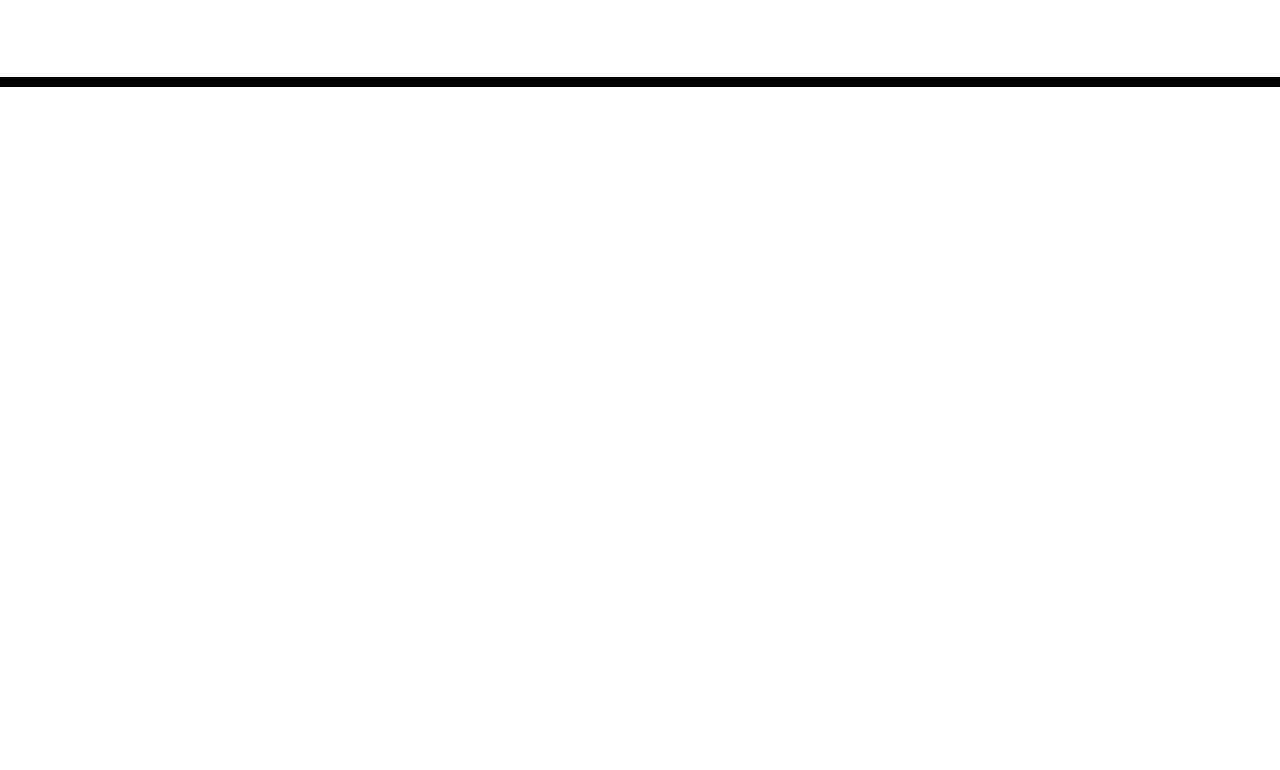
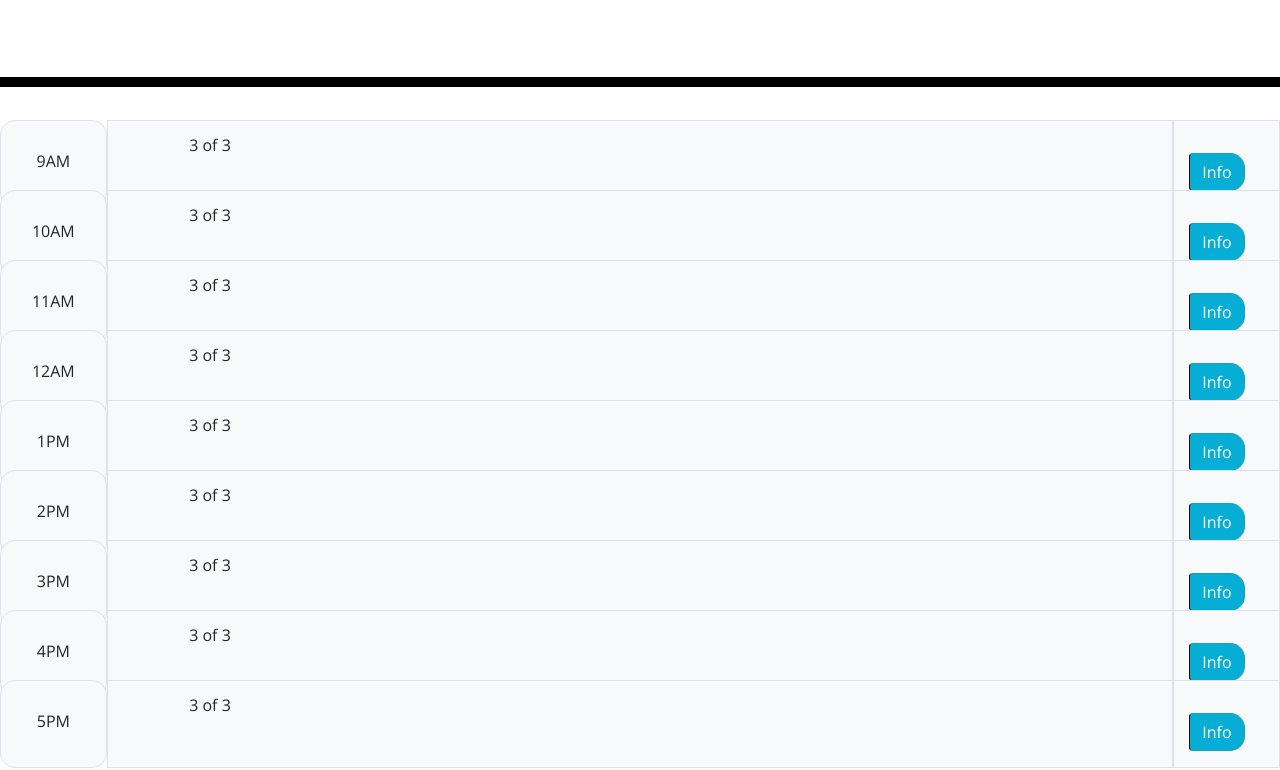
Before and after one commit to preeti1234567/work-dayscheduler, a plain HTML site: page index.html in a window 1280 px wide. Shown: the part 181-951 px from the top of the page. Before the commit the page ends 800 px from the top, so only its background shows below. Drawn offline with nearby package versions, Linux system fonts and the light colour scheme.

Commit message:
added timeblock with button

```diff
--- a/index.html
+++ b/index.html
@@ -1,23 +1,13 @@
 <!DOCTYPE html>
 <html lang="en">
+
 <head>
     <meta charset="UTF-8" />
     <meta name="viewport" content="width=device-width, initial-scale=1.0" />
     <meta http-equiv="X-UA-Compatible" content="ie=edge" />
-    <link
-      rel="stylesheet"
-      href="https://stackpath.bootstrapcdn.com/bootstrap/4.3.1/css/bootstrap.min.css"
-    />
-    <link
-      rel="stylesheet"
-      href="https://use.fontawesome.com/releases/v5.8.1/css/all.css"
-      integrity="sha384-50oBUHEmvpQ+1lW4y57PTFmhCaXp0ML5d60M1M7uH2+nqUivzIebhndOJK28anvf"
-      crossorigin="anonymous"
-    />
-    <link
-      href="https://fonts.googleapis.com/css?family=Open+Sans&display=swap"
-      rel="stylesheet"
-    />
+    <link rel="stylesheet" href="https://stackpath.bootstrapcdn.com/bootstrap/4.3.1/css/bootstrap.min.css" />
+    <link rel="stylesheet" href="https://use.fontawesome.com/releases/v5.8.1/css/all.css" integrity="sha384-50oBUHEmvpQ+1lW4y57PTFmhCaXp0ML5d60M1M7uH2+nqUivzIebhndOJK28anvf" crossorigin="anonymous" />
+    <link href="https://fonts.googleapis.com/css?family=Open+Sans&display=swap" rel="stylesheet" />
     <link rel="stylesheet" href="style.css" />
     <title>Work Day Scheduler</title>
 </head>
@@ -28,11 +18,122 @@
         <p class="lead">A simple calendar app for scheduling your work day</p>
         <p id="currentDay" class="lead"></p>
     </header>
-    <div class="container">
-      <!-- Timeblocks go here -->
+    <div class="container-fluid">
+        <div class="row">
+
+            <div class="col-6 col-md-1 border bg-light time-block">
+                9AM
+            </div>
+            <div class="col-6 col-md-10 border bg-light">
+                3 of 3
+            </div>
+            <div class="col-6 col-md-1 border bg-light">
+                <button type="button" class="btn btn-info saveBtn">Info</button>
+            </div>
+        </div>
+        <div class="row">
+
+            <div class="col-6 col-md-1 border bg-light time-block">
+                10AM
+            </div>
+            <div class="col-6 col-md-10 border bg-light">
+                3 of 3
+            </div>
+            <div class="col-6 col-md-1 border bg-light">
+                <button type="button" class="btn btn-info saveBtn">Info</button>
+            </div>
+        </div>
+        <div class="row">
+
+            <div class="col-6 col-md-1 border bg-light time-block">
+                11AM
+            </div>
+            <div class="col-6 col-md-10 border bg-light">
+                3 of 3
+            </div>
+            <div class="col-6 col-md-1 border bg-light">
+                <button type="button" class="btn btn-info saveBtn">Info</button>
+            </div>
+        </div>
+        <div class="row">
+
+            <div class="col-6 col-md-1 border bg-light time-block">
+                12AM
+            </div>
+            <div class="col-6 col-md-10 border bg-light">
+                3 of 3
+            </div>
+            <div class="col-6 col-md-1 border bg-light">
+                <button type="button" class="btn btn-info saveBtn">Info</button>
+            </div>
+        </div>
+        <div class="row">
+
+            <div class="col-6 col-md-1 border bg-light time-block">
+                1PM
+            </div>
+            <div class="col-6 col-md-10 border bg-light">
+                3 of 3
+            </div>
+            <div class="col-6 col-md-1 border bg-light">
+                <button type="button" class="btn btn-info saveBtn">Info</button>
+            </div>
+        </div>
+        <div class="row">
+
+            <div class="col-6 col-md-1 border bg-light time-block">
+                2PM
+            </div>
+            <div class="col-6 col-md-10 border bg-light">
+                3 of 3
+            </div>
+            <div class="col-6 col-md-1 border bg-light">
+                <button type="button" class="btn btn-info saveBtn">Info</button>
+            </div>
+
+        </div>
+        <div class="row">
+
+            <div class="col-6 col-md-1 border bg-light time-block">
+                3PM
+            </div>
+            <div class="col-6 col-md-10 border bg-light">
+                3 of 3
+            </div>
+            <div class="col-6 col-md-1 border bg-light">
+                <button type="button" class="btn btn-info saveBtn">Info</button>
+            </div>
+
+        </div>
+        <div class="row">
+
+            <div class="col-6 col-md-1 border bg-light time-block">
+                4PM
+            </div>
+            <div class="col-6 col-md-10 border bg-light">
+                3 of 3
+            </div>
+            <div class="col-6 col-md-1 border bg-light">
+                <button type="button" class="btn btn-info saveBtn">Info</button>
+            </div>
+        </div>
+        <div class="row">
+
+            <div class="col-6 col-md-1 border bg-light time-block">
+                5PM
+            </div>
+            <div class="col-6 col-md-10 border bg-light">
+                3 of 3
+            </div>
+            <div class="col-6 col-md-1 border bg-light">
+                <button type="button" class="btn btn-info saveBtn">Info</button>
+            </div>
+        </div>
+
     </div>
 
     <script src="https://code.jquery.com/jquery-3.4.1.min.js"></script>
     <script src="https://cdnjs.cloudflare.com/ajax/libs/moment.js/2.24.0/moment.min.js"></script>
 </body>
+
 </html>
--- a/style.css
+++ b/style.css
@@ -4,7 +4,7 @@ body {
     line-height: 1;
 }
 
-textarea{
+textarea {
     background: transparent;
     border: none;
     resize: none;
@@ -21,19 +21,20 @@ textarea{
     border-bottom: 10px solid black;
 }
 
-.description{
+.description {
     white-space: pre-wrap;
 }
 
-.time-block{
+.time-block {
     text-align: center;
     border-radius: 15px;
 }
 
 .row {
     white-space: pre-wrap;
-  height: 80px;
-  border-top: 1px solid white;;
+    height: 70px;
+    border-top: 1px solid white;
+    ;
 }
 
 .hour {
```
Also changed, not shown: momentjs-example/app.js (added, +93 -0 lines), momentjs-example/index.html (added, +68 -0 lines). Lines whose indentation alone changed are shown as unchanged.
